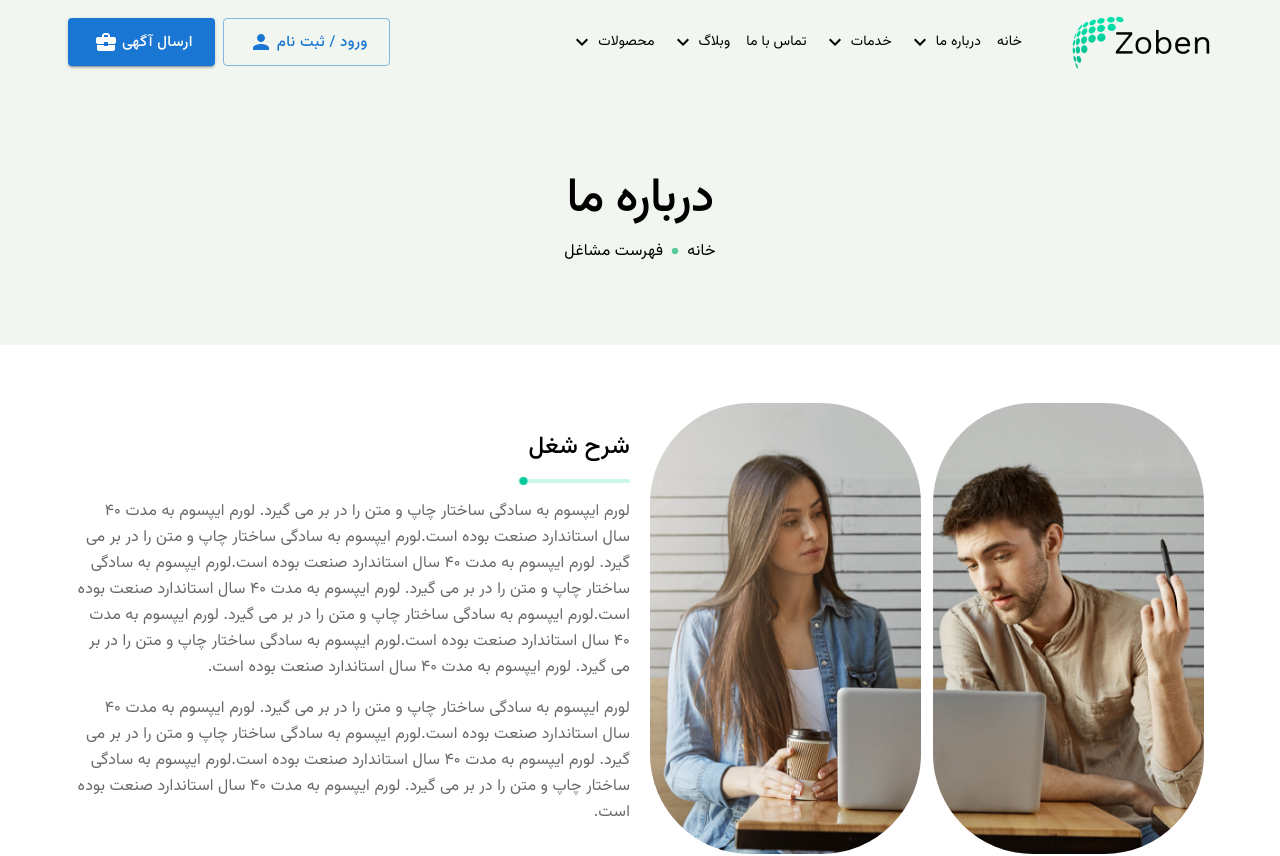
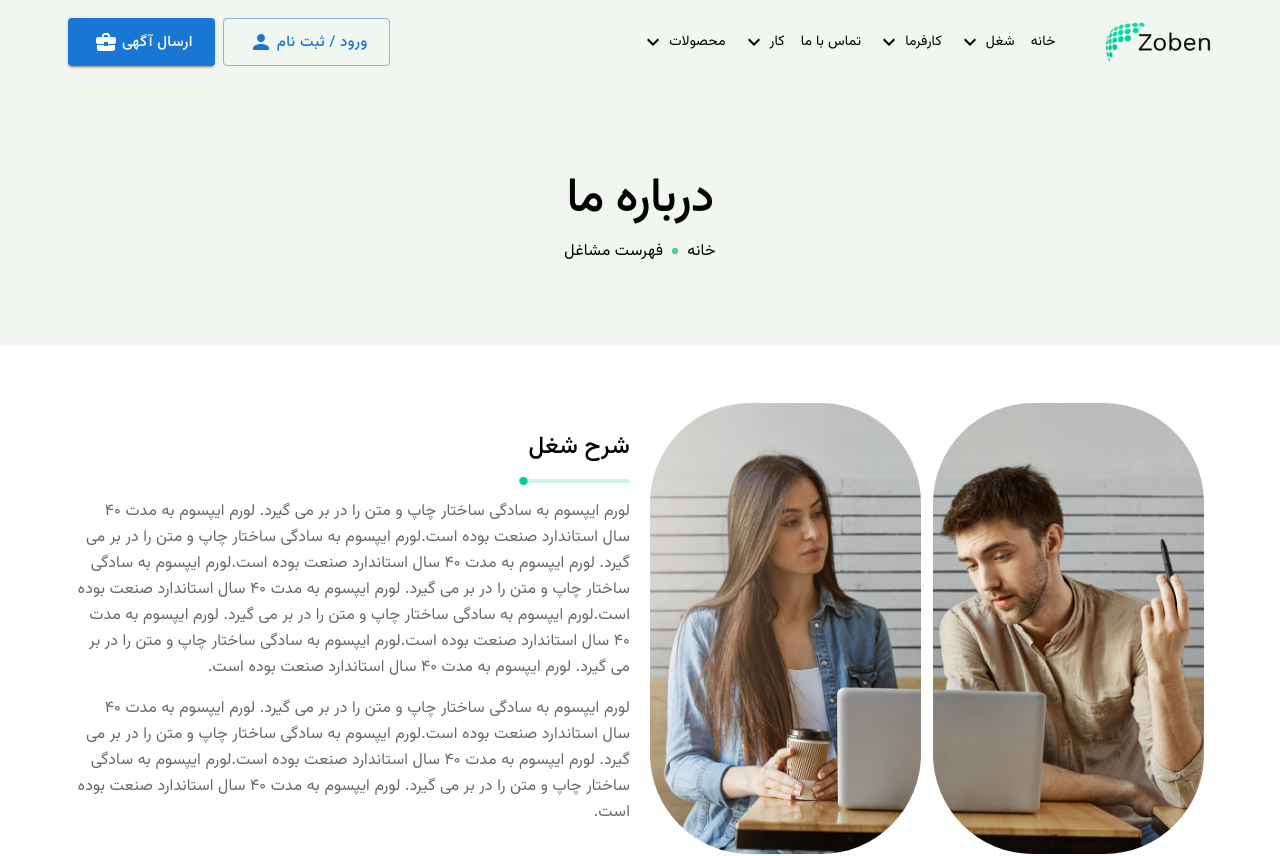
Before and after one commit to RwinZakeri/up, a Next.js app: page /about in a window 1280 px wide. Shown: the top 856 px of the page. Built offline with nearby package versions, Linux system fonts and the light colour scheme.

Commit message:
fix issue

```diff
--- a/src/app/components/layout/index/header/header.tsx
+++ b/src/app/components/layout/index/header/header.tsx
@@ -6,6 +6,7 @@ import BusinessCenterIcon from "@mui/icons-material/BusinessCenter";
 import PersonIcon from "@mui/icons-material/Person";
 import { Box, Button } from "@mui/material";
 import Image from "next/image";
+import Link from "next/link";
 import { useEffect, useState } from "react";
 
 const Header = () => {
@@ -46,7 +47,9 @@ const Header = () => {
         }}
       >
         <Box sx={{ display: "flex", alignItems: "center", gap: "40px" }}>
-          <Image src={Logo} alt="zoben" width={143} height={53} />
+          <Link href={"/"}>
+            <Image src={Logo} alt="zoben" width={143} height={53} />
+          </Link>
           <NavItems />
         </Box>
 
--- a/src/db/db.json
+++ b/src/db/db.json
@@ -3,30 +3,35 @@
     {
       "id": 1,
       "title": "خانه",
-      "linkAddress": "/"
+      "linkAddress": " "
     },
 
     {
       "id": 2,
-      "title": "درباره ما",
-      "linkAddress": "/about",
+      "title": "شغل",
+      "linkAddress": "",
       "subMenuHeader": [
         {
           "id": 1,
-          "title": "تیم ما",
-          "linkAddress": "/about/team"
+          "title": "فهرست مشاغل",
+          "linkAddress": "jobs"
         },
         {
           "id": 2,
-          "title": "مأموریت و اهداف",
-          "linkAddress": "/about/mission"
+          "title": "جزِِِِیات مشاغل",
+          "linkAddress": "jobDetail"
+        },
+        {
+          "id": 3,
+          "title": "ارسال اگهی",
+          "linkAddress": "admin/dashboard/addJob"
         }
       ]
     },
     {
       "id": 3,
-      "title": "خدمات",
-      "linkAddress": "/services",
+      "title": "کارفرما",
+      "linkAddress": "services",
       "subMenuHeader": [
         {
           "id": 1,
@@ -48,13 +53,13 @@
     {
       "id": 4,
       "title": "تماس با ما",
-      "linkAddress": "/contact",
+      "linkAddress": "contact",
       "subMenuHeader": []
     },
     {
       "id": 5,
-      "title": "وبلاگ",
-      "linkAddress": "/blog",
+      "title": "کار",
+      "linkAddress": "job",
       "subMenuHeader": [
         {
           "id": 1,
--- a/src/modules/layout/header/navItems/navItems.tsx
+++ b/src/modules/layout/header/navItems/navItems.tsx
@@ -3,6 +3,7 @@ import db from "@/db/db.json";
 import type { headerItemType } from "@/types/type";
 import KeyboardArrowDownIcon from "@mui/icons-material/KeyboardArrowDown";
 import { Box, List, ListItem, Typography } from "@mui/material";
+import Link from "next/link";
 
 const NavItems = () => {
   const { headerItems } = db;
@@ -42,7 +43,7 @@ const NavItems = () => {
               variant="body2"
               sx={{ cursor: "pointer", transition: "color 0.2s ease" }}
             >
-              {item?.title}
+              <Link href={`/${item?.linkAddress}`}>{item?.title}</Link>
             </Typography>
             {!!item?.subMenuHeader?.length && (
               <KeyboardArrowDownIcon
@@ -88,7 +89,9 @@ const NavItems = () => {
                         variant="body2"
                         sx={{ transition: "color 0.2s ease" }}
                       >
-                        {subMenu.title}
+                        <Link href={`/${subMenu?.linkAddress}`}>
+                          {subMenu.title}
+                        </Link>
                       </Typography>
                     </ListItem>
                   ))}
```
